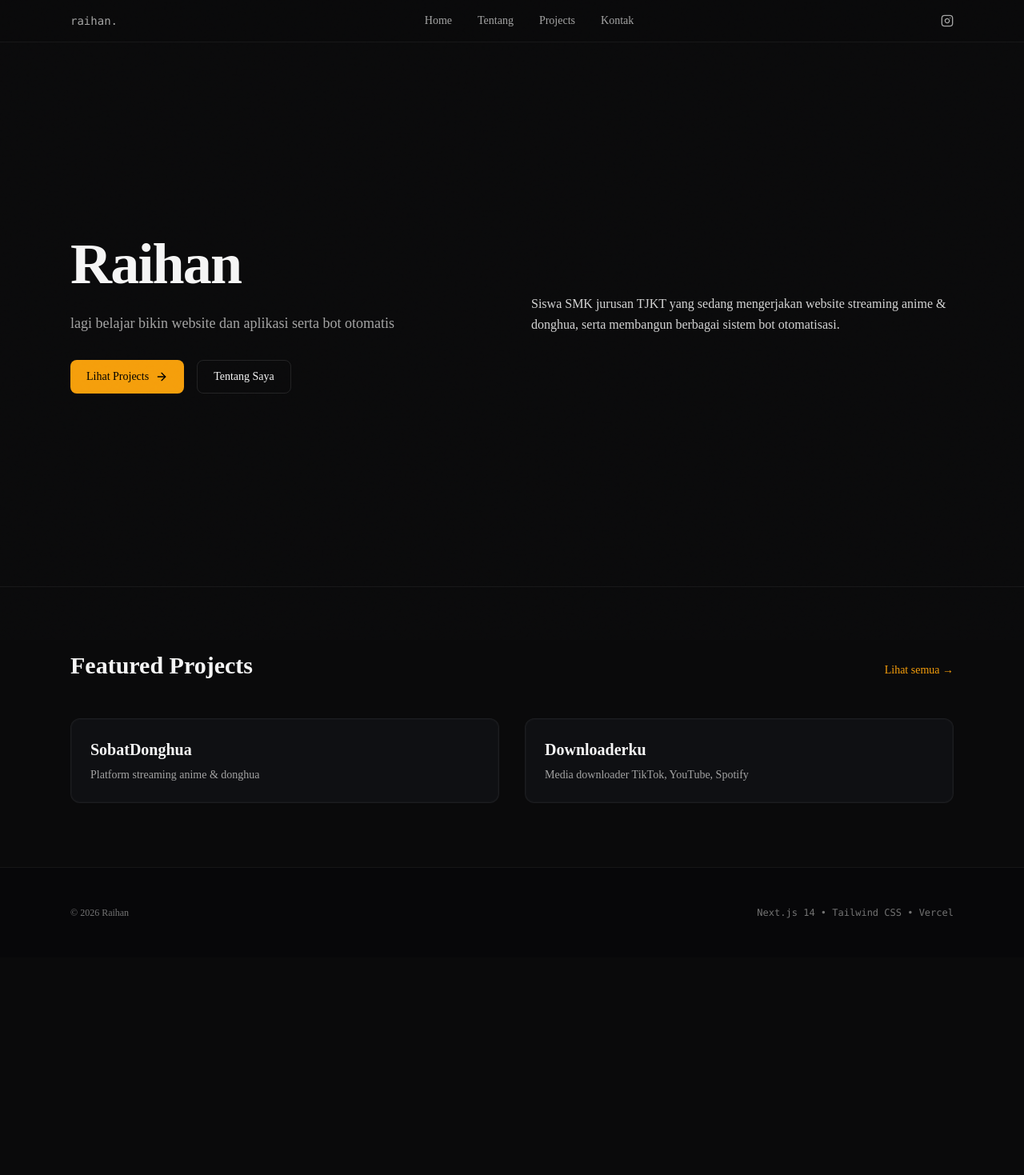
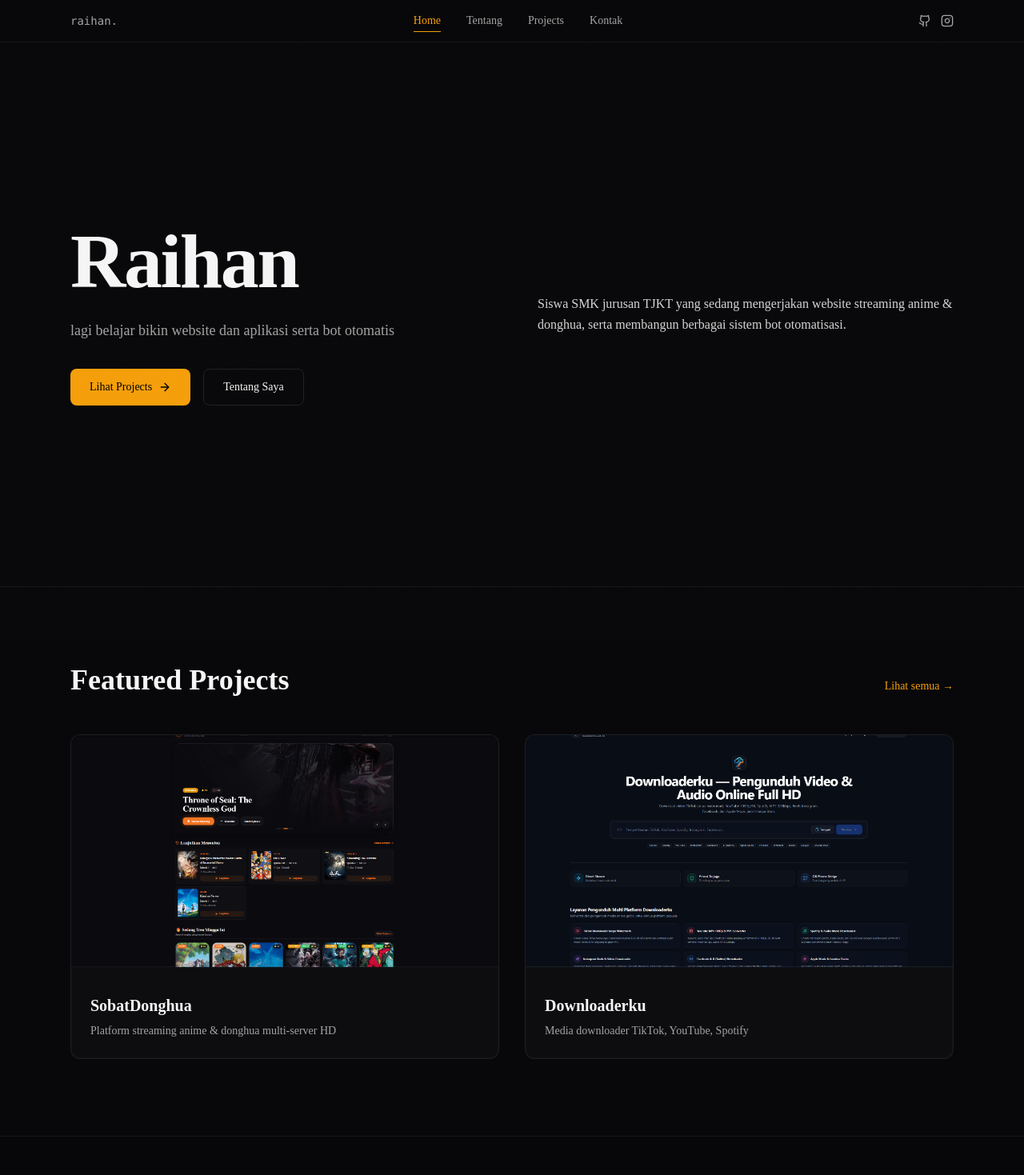
Before and after one commit to HannStillHere/portfolio-raihan, a Next.js app: page / in a window 1280 px wide. Shown: the top 1469 px of the page at 80% size. Before the commit the page ends 1197 px from the top, so only its background shows below. Built offline with nearby package versions, Linux system fonts and the light colour scheme.

Commit message:
feat: premium redesign with masking text, parallax, page transitions

```diff
--- a/app/(main)/about/page.tsx
+++ b/app/(main)/about/page.tsx
@@ -1,68 +1,78 @@
 "use client";
 
-import { motion } from "framer-motion";
+import { MaskedText } from "@/components/motion/MaskedText";
 import Link from "next/link";
 
 export default function AboutPage() {
   return (
     <div className="min-h-screen">
       <div className="max-w-4xl mx-auto px-6 py-20">
-        <motion.div
-          initial={{ opacity: 0, y: 20 }}
-          animate={{ opacity: 1, y: 0 }}
-          transition={{ duration: 0.6 }}
-        >
-          <h1 className="text-5xl font-bold mb-8">Tentang Saya</h1>
+        <MaskedText className="mb-12">
+          <h1 className="text-6xl font-bold">Tentang Saya</h1>
+        </MaskedText>
 
-          <div className="space-y-6 text-neutral-300 leading-relaxed">
-            <p className="text-lg">
+        <div className="space-y-8 text-neutral-300 leading-relaxed">
+          <MaskedText delay={0.1}>
+            <p className="text-xl">
               Saya adalah Raihan, background saya adalah siswa pelajar SMK jurusan TJKT,
               saya sedang mengerjakan website streaming anime dan donghua.
             </p>
+          </MaskedText>
 
+          <MaskedText delay={0.2}>
             <p>
               Ketertarikan saya pada dunia pemrograman dan otomatisasi berawal saat sering menonton
               tutorial Dea Afrizal di YouTube. Dari sana muncul rasa penasaran yang kuat untuk mulai
               mengeksplorasi kode, merancang antarmuka web, hingga membangun berbagai bot automation
               di WhatsApp, Discord, dan Telegram.
             </p>
+          </MaskedText>
 
+          <MaskedText delay={0.3}>
             <p>
               Saat ini saya aktif mendalami ekosistem Fullstack Web Development (Next.js & TypeScript)
               serta bot automation berbasis event-driven.
             </p>
+          </MaskedText>
         </div>
 
-          <div className="mt-12 pt-8 border-t border-white/[0.06]">
-            <h2 className="text-2xl font-semibold mb-6">Skills</h2>
-            <div className="grid md:grid-cols-2 gap-8">
+        <div className="mt-16 pt-12 border-t border-white/[0.06]">
+          <MaskedText delay={0.4}>
+            <h2 className="text-3xl font-semibold mb-8">Tech Stack</h2>
+          </MaskedText>
+
+          <div className="grid md:grid-cols-2 gap-12">
             {[
-                { cat: "Frontend", skills: ["HTML5", "CSS3", "JavaScript", "TypeScript", "React", "Next.js", "Tailwind"] },
-                { cat: "Backend", skills: ["Node.js", "Python", "Fastify/Express", "REST API"] },
-                { cat: "Database", skills: ["MySQL", "MongoDB", "Prisma ORM", "SQLite"] },
-                { cat: "Automation", skills: ["Baileys (WA Bot)", "Discord.py", "Telegram Bot API"] },
-              ].map((group) => (
-                <div key={group.cat}>
-                  <h3 className="text-sm font-mono text-amber-500 mb-3">{group.cat}</h3>
-                  <ul className="space-y-2">
+              { cat: "Frontend", skills: ["HTML5", "CSS3", "JavaScript", "TypeScript", "React", "Next.js", "Tailwind CSS"] },
+              { cat: "Backend", skills: ["Node.js", "Python", "Fastify / Express", "REST API"] },
+              { cat: "Database", skills: ["MySQL", "MongoDB", "Prisma ORM", "SQLite WAL"] },
+              { cat: "Automation", skills: ["Baileys (WA Bot)", "Discord.py", "Telegram Bot API", "Cron"] },
+            ].map((group, i) => (
+              <MaskedText key={group.cat} delay={0.5 + i * 0.05}>
+                <div>
+                  <h3 className="text-sm font-mono text-amber-500 mb-4 tracking-wider">{group.cat}</h3>
+                  <ul className="space-y-2.5">
                     {group.skills.map((skill) => (
-                      <li key={skill} className="text-sm text-neutral-400">{skill}</li>
+                      <li key={skill} className="text-sm text-neutral-400 flex items-center gap-2">
+                        <span className="w-1 h-1 rounded-full bg-neutral-600" />
+                        {skill}
+                      </li>
                     ))}
                   </ul>
                 </div>
+              </MaskedText>
             ))}
           </div>
         </div>
 
-          <div className="mt-12">
+        <MaskedText delay={0.7} className="mt-16">
           <Link
             href="/contact"
-              className="inline-flex items-center gap-2 text-amber-500 hover:text-amber-400 transition-colors"
+            className="inline-flex items-center gap-2 text-amber-500 hover:text-amber-400 transition-colors text-lg"
           >
             Mari ngobrol →
           </Link>
-          </div>
-        </motion.div>
+        </MaskedText>
       </div>
     </div>
   );
--- a/app/(main)/page.tsx
+++ b/app/(main)/page.tsx
@@ -1,96 +1,110 @@
 "use client";
 
-import { motion } from "framer-motion";
+import { MaskedText } from "@/components/motion/MaskedText";
+import { ParallaxImage } from "@/components/motion/ParallaxImage";
 import Link from "next/link";
 import { ArrowRight } from "lucide-react";
 
 export default function Home() {
   return (
-    <div className="min-h-screen flex flex-col">
-      <main className="flex-grow">
-        {/* Hero */}
+    <div className="min-h-screen">
+      {/* Hero Section with Masking Text */}
       <section className="min-h-[85vh] flex items-center">
         <div className="max-w-6xl mx-auto px-6 py-20">
-            <div className="grid md:grid-cols-2 gap-12 items-center">
-              <motion.div
-                initial={{ opacity: 0, y: 20 }}
-                animate={{ opacity: 1, y: 0 }}
-                transition={{ duration: 0.6 }}
-              >
-                <h1 className="text-6xl md:text-7xl font-bold tracking-tight mb-6">
+          <div className="grid md:grid-cols-2 gap-16 items-center">
+            <div>
+              <MaskedText className="mb-6">
+                <h1 className="text-7xl md:text-8xl font-bold tracking-tight">
                   Raihan
                 </h1>
-                <p className="text-lg text-neutral-400 mb-8">
+              </MaskedText>
+
+              <MaskedText delay={0.1} className="mb-8">
+                <p className="text-lg text-neutral-400 leading-relaxed">
                   lagi belajar bikin website dan aplikasi serta bot otomatis
                 </p>
+              </MaskedText>
+
+              <MaskedText delay={0.2}>
                 <div className="flex flex-wrap gap-4">
                   <Link
                     href="/projects"
-                    className="inline-flex items-center gap-2 px-5 py-2.5 bg-amber-500 hover:bg-amber-600 text-black text-sm font-medium rounded-lg transition-colors"
+                    className="inline-flex items-center gap-2 px-6 py-3 bg-amber-500 hover:bg-amber-600 text-black text-sm font-medium rounded-lg transition-all hover:scale-[1.02] active:scale-[0.98]"
                   >
                     Lihat Projects
                     <ArrowRight className="w-4 h-4" />
                   </Link>
                   <Link
                     href="/about"
-                    className="inline-flex items-center gap-2 px-5 py-2.5 border border-white/10 hover:border-white/20 text-sm font-medium rounded-lg transition-colors"
+                    className="inline-flex items-center gap-2 px-6 py-3 border border-white/10 hover:border-amber-500/50 text-sm font-medium rounded-lg transition-all"
                   >
                     Tentang Saya
                   </Link>
                 </div>
-              </motion.div>
+              </MaskedText>
+            </div>
 
-              <motion.div
-                initial={{ opacity: 0, y: 20 }}
-                animate={{ opacity: 1, y: 0 }}
-                transition={{ duration: 0.6, delay: 0.2 }}
-                className="text-neutral-300 leading-relaxed"
-              >
+            <MaskedText delay={0.3} className="text-neutral-300 leading-relaxed space-y-4">
               <p>
                 Siswa SMK jurusan TJKT yang sedang mengerjakan website streaming anime & donghua,
                 serta membangun berbagai sistem bot otomatisasi.
               </p>
-              </motion.div>
+            </MaskedText>
           </div>
         </div>
       </section>
 
-        {/* Featured Projects Teaser */}
-        <section className="py-20 border-t border-white/[0.06]">
+      {/* Featured Projects with Parallax */}
+      <section className="py-24 border-t border-white/[0.06]">
         <div className="max-w-6xl mx-auto px-6">
-            <div className="flex items-baseline justify-between mb-12">
-              <h2 className="text-3xl font-bold">Featured Projects</h2>
+          <MaskedText className="mb-12">
+            <div className="flex items-baseline justify-between">
+              <h2 className="text-4xl font-bold">Featured Projects</h2>
               <Link href="/projects" className="text-sm text-amber-500 hover:text-amber-400 transition-colors">
                 Lihat semua →
               </Link>
             </div>
+          </MaskedText>
 
           <div className="grid md:grid-cols-2 gap-8">
             {[
-                { title: "SobatDonghua", desc: "Platform streaming anime & donghua", link: "https://sobatdonghua.web.id" },
-                { title: "Downloaderku", desc: "Media downloader TikTok, YouTube, Spotify", link: "https://downloaderku.web.id" },
+              {
+                title: "SobatDonghua",
+                desc: "Platform streaming anime & donghua multi-server HD",
+                link: "https://sobatdonghua.web.id",
+                image: "/images/projects/screenshot-1.png"
+              },
+              {
+                title: "Downloaderku",
+                desc: "Media downloader TikTok, YouTube, Spotify",
+                link: "https://downloaderku.web.id",
+                image: "/images/projects/screenshot-2.png"
+              },
             ].map((project, i) => (
-                <motion.a
-                  key={project.title}
+              <MaskedText key={project.title} delay={0.1 + i * 0.1}>
+                <a
                   href={project.link}
                   target="_blank"
                   rel="noopener noreferrer"
-                  initial={{ opacity: 0, y: 20 }}
-                  whileInView={{ opacity: 1, y: 0 }}
-                  viewport={{ once: true }}
-                  transition={{ delay: i * 0.1 }}
-                  className="card-bezel p-6 rounded-xl group"
+                  className="card-bezel rounded-xl overflow-hidden group block"
                 >
+                  <ParallaxImage
+                    src={project.image}
+                    alt={project.title}
+                    className="aspect-video"
+                  />
+                  <div className="p-6">
                     <h3 className="text-xl font-semibold mb-2 group-hover:text-amber-500 transition-colors">
                       {project.title}
                     </h3>
                     <p className="text-sm text-neutral-400">{project.desc}</p>
-                </motion.a>
+                  </div>
+                </a>
+              </MaskedText>
             ))}
           </div>
         </div>
       </section>
-      </main>
     </div>
   );
 }
--- a/app/(main)/projects/page.tsx
+++ b/app/(main)/projects/page.tsx
@@ -1,6 +1,7 @@
 "use client";
 
-import { motion } from "framer-motion";
+import { MaskedText } from "@/components/motion/MaskedText";
+import { ParallaxImage } from "@/components/motion/ParallaxImage";
 import Link from "next/link";
 import { ExternalLink } from "lucide-react";
 
@@ -11,6 +12,7 @@ const PROJECTS = [
     desc: "Platform streaming anime dan serial donghua subtitle Indonesia dengan sistem multi-server video player HD",
     link: "https://sobatdonghua.web.id",
     tags: ["Next.js", "TypeScript", "PostgreSQL"],
+    image: "/images/projects/screenshot-1.png",
   },
   {
     id: "downloaderku",
@@ -18,6 +20,7 @@ const PROJECTS = [
     desc: "Web media downloader serbaguna untuk unduh video TikTok FHD+ tanpa watermark, YouTube 4K, dan audio Spotify 320kbps",
     link: "https://downloaderku.web.id",
     tags: ["Next.js", "Fastify", "FFmpeg"],
+    image: "/images/projects/screenshot-2.png",
   },
   {
     id: "raihancloud",
@@ -25,6 +28,7 @@ const PROJECTS = [
     desc: "Unified web operations suite untuk memantau telemetri VPS cloud dan supervisi bot armada 24/7",
     link: "https://raihancloud.my.id",
     tags: ["Next.js", "Fastify", "SQLite"],
+    image: "/images/projects/screenshot-3.png",
   },
   {
     id: "wa-ai-bot",
@@ -32,6 +36,7 @@ const PROJECTS = [
     desc: "Bot WhatsApp berbasis Baileys multi-device dengan auto-reply AI cerdas dan generator stiker",
     link: null,
     tags: ["Node.js", "Baileys", "AI"],
+    image: "/images/projects/screenshot-1.png",
   },
   {
     id: "telegram-sentinel",
@@ -39,6 +44,7 @@ const PROJECTS = [
     desc: "Sistem keamanan laptop & kontrol jarak jauh dengan jepretan kamera otomatis saat salah password Windows",
     link: null,
     tags: ["Python", "Telegram API", "OpenCV"],
+    image: "/images/projects/screenshot-2.png",
   },
   {
     id: "discord-bot",
@@ -46,63 +52,75 @@ const PROJECTS = [
     desc: "Bot Discord komunitas dengan pemutar musik multi-platform, AI chat multi-model, dan sistem audit log",
     link: null,
     tags: ["Python", "discord.py", "yt-dlp"],
+    image: "/images/projects/screenshot-3.png",
   },
 ];
 
 export default function ProjectsPage() {
   return (
     <div className="min-h-screen">
-      <div className="max-w-5xl mx-auto px-6 py-20">
-        <motion.div
-          initial={{ opacity: 0, y: 20 }}
-          animate={{ opacity: 1, y: 0 }}
-          transition={{ duration: 0.6 }}
-        >
-          <h1 className="text-5xl font-bold mb-4">Projects</h1>
-          <p className="text-neutral-400 mb-16">Koleksi aplikasi web dan sistem bot otomatisasi yang telah saya kembangkan.</p>
+      <div className="max-w-6xl mx-auto px-6 py-20">
+        <MaskedText className="mb-6">
+          <h1 className="text-6xl font-bold">Projects</h1>
+        </MaskedText>
 
-          <div className="space-y-6">
+        <MaskedText delay={0.1} className="mb-20">
+          <p className="text-neutral-400 text-lg">
+            Koleksi aplikasi web dan sistem bot otomatisasi yang telah saya kembangkan.
+          </p>
+        </MaskedText>
+
+        <div className="space-y-8">
           {PROJECTS.map((project, i) => (
-              <motion.div
-                key={project.id}
-                initial={{ opacity: 0, y: 20 }}
-                whileInView={{ opacity: 1, y: 0 }}
-                viewport={{ once: true }}
-                transition={{ delay: i * 0.08 }}
-                className="card-bezel p-6 rounded-xl group"
-              >
-                <div className="flex items-start justify-between gap-4">
-                  <div className="flex-1">
-                    <div className="flex items-center gap-3 mb-2">
-                      <span className="text-xs font-mono text-neutral-600">0{i + 1}</span>
+            <MaskedText key={project.id} delay={0.15 + i * 0.08}>
+              <div className="card-bezel rounded-xl overflow-hidden group">
+                <div className="grid md:grid-cols-[300px_1fr] gap-6">
+                  <ParallaxImage
+                    src={project.image}
+                    alt={project.title}
+                    className="aspect-video md:aspect-square"
+                  />
+
+                  <div className="p-6 flex flex-col justify-between">
+                    <div>
+                      <div className="flex items-center gap-3 mb-3">
+                        <span className="text-xs font-mono text-neutral-600">
+                          {String(i + 1).padStart(2, "0")}
+                        </span>
                         <h2 className="text-2xl font-semibold group-hover:text-amber-500 transition-colors">
                           {project.title}
                         </h2>
                       </div>
-                    <p className="text-neutral-400 mb-4">{project.desc}</p>
+                      <p className="text-neutral-400 mb-4 leading-relaxed">{project.desc}</p>
                       <div className="flex flex-wrap gap-2">
                         {project.tags.map((tag) => (
-                        <span key={tag} className="text-xs font-mono text-neutral-500 px-2 py-1 border border-white/[0.06] rounded">
+                          <span
+                            key={tag}
+                            className="text-xs font-mono text-neutral-500 px-2.5 py-1 border border-white/[0.06] rounded"
+                          >
                             {tag}
                           </span>
                         ))}
                       </div>
                     </div>
+
                     {project.link && (
                       <Link
                         href={project.link}
                         target="_blank"
                         rel="noopener noreferrer"
-                      className="text-amber-500 hover:text-amber-400 transition-colors"
+                        className="inline-flex items-center gap-2 text-amber-500 hover:text-amber-400 transition-colors mt-4 text-sm"
                       >
-                      <ExternalLink className="w-5 h-5" />
+                        Kunjungi Website
+                        <ExternalLink className="w-4 h-4" />
                       </Link>
                     )}
                   </div>
-              </motion.div>
+                </div>
+              </div>
+            </MaskedText>
           ))}
         </div>
-        </motion.div>
       </div>
     </div>
   );
--- /dev/null
+++ b/app/(main)/template.tsx
@@ -0,0 +1,20 @@
+"use client";
+
+import { motion } from "framer-motion";
+
+export default function Template({ children }: { children: React.ReactNode }) {
+  return (
+    <motion.div
+      initial={{ opacity: 0, y: 12 }}
+      animate={{ opacity: 1, y: 0 }}
+      exit={{ opacity: 0, y: 12 }}
+      transition={{
+        type: "spring",
+        stiffness: 300,
+        damping: 30,
+      }}
+    >
+      {children}
+    </motion.div>
+  );
+}
--- a/app/globals.css
+++ b/app/globals.css
@@ -33,7 +33,7 @@ body::before {
   width: 6px;
 }
 ::-webkit-scrollbar-track {
-  background: #0a0a0b;
+  background: #08080a;
 }
 ::-webkit-scrollbar-thumb {
   background: #1a1a1b;
@@ -46,12 +46,13 @@ body::before {
 /* Double bezel card */
 .card-bezel {
   position: relative;
-  background: #0f1013;
-  border: 1px solid rgba(255, 255, 255, 0.06);
+  background: #0d0d0f;
+  border: 1px solid rgba(255, 255, 255, 0.07);
   box-shadow: inset 0 0 0 1px rgba(255, 255, 255, 0.02);
+  transition: all 0.3s ease;
 }
 
 .card-bezel:hover {
-  border-color: rgba(245, 158, 11, 0.3);
-  box-shadow: inset 0 0 0 1px rgba(245, 158, 11, 0.1);
+  border-color: rgba(245, 158, 11, 0.4);
+  box-shadow: inset 0 0 0 1px rgba(245, 158, 11, 0.15);
 }
--- a/app/layout.tsx
+++ b/app/layout.tsx
@@ -4,7 +4,7 @@ import { GeistSans } from "geist/font/sans";
 import { GeistMono } from "geist/font/mono";
 
 export const viewport: Viewport = {
-  themeColor: "#0A0A0B",
+  themeColor: "#08080A",
   width: "device-width",
   initialScale: 1,
 };
@@ -23,7 +23,7 @@ export default function RootLayout({
 }) {
   return (
     <html lang="id" suppressHydrationWarning className={`${GeistSans.variable} ${GeistMono.variable}`}>
-      <body className="bg-[#0A0A0B] text-neutral-100 antialiased selection:bg-amber-500/20 selection:text-amber-300 font-sans">
+      <body className="bg-[#08080A] text-neutral-100 antialiased selection:bg-amber-500/20 selection:text-amber-300 font-sans">
         {children}
       </body>
     </html>
--- a/components/layout/Footer.tsx
+++ b/components/layout/Footer.tsx
@@ -3,8 +3,8 @@ export function Footer() {
     <footer className="border-t border-white/[0.06] bg-[#070709] py-12">
       <div className="max-w-6xl mx-auto px-6">
         <div className="flex flex-col md:flex-row items-center justify-between gap-4 text-xs text-neutral-500">
-          <p>© {new Date().getFullYear()} Raihan</p>
-          <p className="font-mono">Next.js 14 • Tailwind CSS • Vercel</p>
+          <p>© {new Date().getFullYear()} Raihan. All rights reserved.</p>
+          <p className="font-mono">Next.js 14 • Tailwind CSS • Framer Motion</p>
         </div>
       </div>
     </footer>
--- a/components/layout/Navbar.tsx
+++ b/components/layout/Navbar.tsx
@@ -1,5 +1,8 @@
+"use client";
+
 import Link from "next/link";
-import { Instagram } from "lucide-react";
+import { usePathname } from "next/navigation";
+import { Instagram, Github } from "lucide-react";
 
 const NAV_LINKS = [
   { label: "Home", href: "/" },
@@ -9,26 +12,44 @@ const NAV_LINKS = [
 ];
 
 export function Navbar() {
+  const pathname = usePathname();
+
   return (
-    <header className="sticky top-0 z-50 border-b border-white/[0.06] bg-[#0A0A0B]/95 backdrop-blur-sm">
+    <header className="sticky top-0 z-50 border-b border-white/[0.06] bg-[#08080A]/95 backdrop-blur-sm">
       <div className="max-w-6xl mx-auto px-6 py-4 flex items-center justify-between">
         <Link href="/" className="text-sm font-mono text-neutral-400 hover:text-amber-500 transition-colors">
           raihan.
         </Link>
 
         <nav className="hidden md:flex items-center gap-8">
-          {NAV_LINKS.map((link) => (
+          {NAV_LINKS.map((link) => {
+            const isActive = pathname === link.href || (link.href !== "/" && pathname.startsWith(link.href));
+            return (
               <Link
                 key={link.href}
                 href={link.href}
-              className="text-sm text-neutral-400 hover:text-white transition-colors relative group"
+                className={`text-sm transition-colors relative group ${
+                  isActive ? "text-amber-500" : "text-neutral-400 hover:text-white"
+                }`}
               >
                 {link.label}
-              <span className="absolute -bottom-1 left-0 w-0 h-px bg-amber-500 group-hover:w-full transition-all duration-300" />
+                <span className={`absolute -bottom-1 left-0 h-px bg-amber-500 transition-all duration-300 ${
+                  isActive ? "w-full" : "w-0 group-hover:w-full"
+                }`} />
               </Link>
-          ))}
+            );
+          })}
         </nav>
 
+        <div className="flex items-center gap-3">
+          <Link
+            href="https://github.com/HannStillHere"
+            target="_blank"
+            rel="noopener noreferrer"
+            className="text-neutral-400 hover:text-white transition-colors"
+          >
+            <Github className="w-4 h-4" />
+          </Link>
           <Link
             href="https://instagram.com/_raihan.ajaa"
             target="_blank"
@@ -38,6 +59,7 @@ export function Navbar() {
             <Instagram className="w-4 h-4" />
           </Link>
         </div>
+      </div>
     </header>
   );
 }
--- /dev/null
+++ b/components/motion/MaskedText.tsx
@@ -0,0 +1,32 @@
+"use client";
+
+import { motion, useInView } from "framer-motion";
+import { useRef, ReactNode } from "react";
+
+interface MaskedTextProps {
+  children: ReactNode;
+  className?: string;
+  delay?: number;
+}
+
+export function MaskedText({ children, className = "", delay = 0 }: MaskedTextProps) {
+  const ref = useRef(null);
+  const isInView = useInView(ref, { once: true, margin: "-100px" });
+
+  return (
+    <div ref={ref} className={`overflow-hidden ${className}`}>
+      <motion.div
+        initial={{ y: "100%" }}
+        animate={isInView ? { y: 0 } : { y: "100%" }}
+        transition={{
+          type: "spring",
+          stiffness: 280,
+          damping: 32,
+          delay,
+        }}
+      >
+        {children}
+      </motion.div>
+    </div>
+  );
+}
--- /dev/null
+++ b/components/motion/ParallaxImage.tsx
@@ -0,0 +1,35 @@
+"use client";
+
+import { motion, useScroll, useTransform } from "framer-motion";
+import { useRef, ReactNode } from "react";
+import Image from "next/image";
+
+interface ParallaxImageProps {
+  src: string;
+  alt: string;
+  className?: string;
+}
+
+export function ParallaxImage({ src, alt, className = "" }: ParallaxImageProps) {
+  const ref = useRef<HTMLDivElement>(null);
+  const { scrollYProgress } = useScroll({
+    target: ref,
+    offset: ["start end", "end start"],
+  });
+
+  const y = useTransform(scrollYProgress, [0, 1], ["-10%", "10%"]);
+
+  return (
+    <div ref={ref} className={`overflow-hidden ${className}`}>
+      <motion.div style={{ y }} className="relative w-full h-full">
+        <Image
+          src={src}
+          alt={alt}
+          fill
+          className="object-cover"
+          sizes="(max-width: 768px) 100vw, 50vw"
+        />
+      </motion.div>
+    </div>
+  );
+}
--- a/package.json
+++ b/package.json
@@ -9,6 +9,7 @@
     "lint": "next lint"
   },
   "dependencies": {
+    "@react-spring/web": "^10.1.2",
     "clsx": "^2.1.1",
     "framer-motion": "^11.18.2",
     "geist": "^1.7.2",
```
Also changed, not shown: app/(main)/contact/page.tsx (+69 -15 lines), 1 other file (tests, documents, lock files or other folders). Lines whose indentation alone changed are shown as unchanged.
